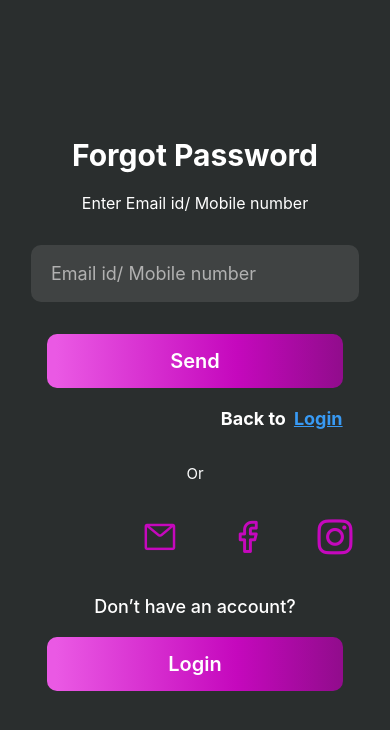
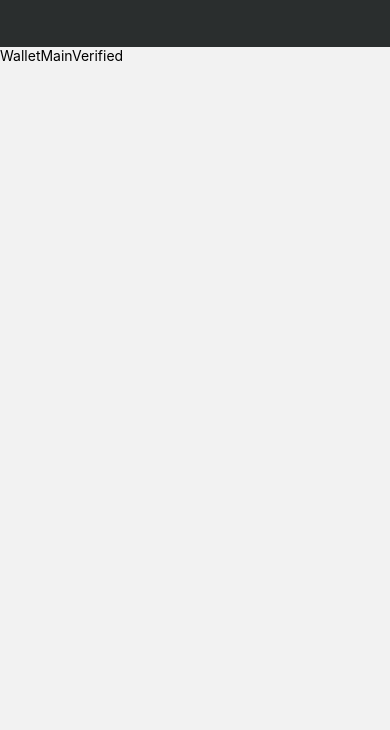
Before and after one commit to Himanshuxyzz/BiddingCard_Game, a React Native app: screen /WalletMainVerified in a window 390 px wide. Shown: the top 730 px of the page. Built offline with nearby package versions, Linux system fonts and the light colour scheme.

Commit message:
Added Wallet First Screen Sakshi Day 1

```diff
--- a/App.js
+++ b/App.js
@@ -5,6 +5,8 @@ import { createNativeStackNavigator } from "@react-navigation/native-stack";
 import ForgotPassword from "./App/Screens/ForgotPassword";
 import Colors from "./App/Utils/Colors";
 import Start from "./App/Screens/CreateYourProfile";
+import WalletMain from "./App/Screens/WalletScreen";
+import WalletMainVerified from "./App/Screens/WalletScreen/WalletMainVerified";
 
 const Stack = createNativeStackNavigator();
 
@@ -19,9 +21,19 @@ export default function App() {
             component={Start}
             options={{ headerShown: false }}
           /> */}
-          <Stack.Screen
+          {/* <Stack.Screen
             name="forgotPassword"
             component={ForgotPassword}
+            options={{ headerShown: false }}
+          /> */}
+          <Stack.Screen
+            name="WalletMain"
+            component={WalletMain}
+            options={{ headerShown: false }}
+          />
+           <Stack.Screen
+            name="WalletMainVerified"
+            component={WalletMainVerified}
             options={{ headerShown: false }}
           />
         </Stack.Navigator>
--- /dev/null
+++ b/App/Screens/WalletScreen/WalletMainVerified.jsx
@@ -0,0 +1,14 @@
+import { StyleSheet, Text, View } from 'react-native'
+import React from 'react'
+
+const WalletMainVerified = () => {
+  return (
+    <View>
+      <Text>WalletMainVerified</Text>
+    </View>
+  )
+}
+
+export default WalletMainVerified
+
+const styles = StyleSheet.create({})
--- /dev/null
+++ b/App/Screens/WalletScreen/index.jsx
@@ -0,0 +1,16 @@
+import { Pressable, StyleSheet, Text, TouchableOpacity, View } from "react-native";
+import React from "react";
+
+const WalletMain = ({ Navigation }) => {
+  return (
+    <View>
+      {/* <Pressable onPress={() => Navigation.navigate("WalletMainVerified")}>
+
+
+      </Pressable> */}
+      <TouchableOpacity onPress={() => console.log("Working")} ><Text>Start </Text></TouchableOpacity>
+    </View>
+  );
+};
+
+export default  WalletMain;
```
